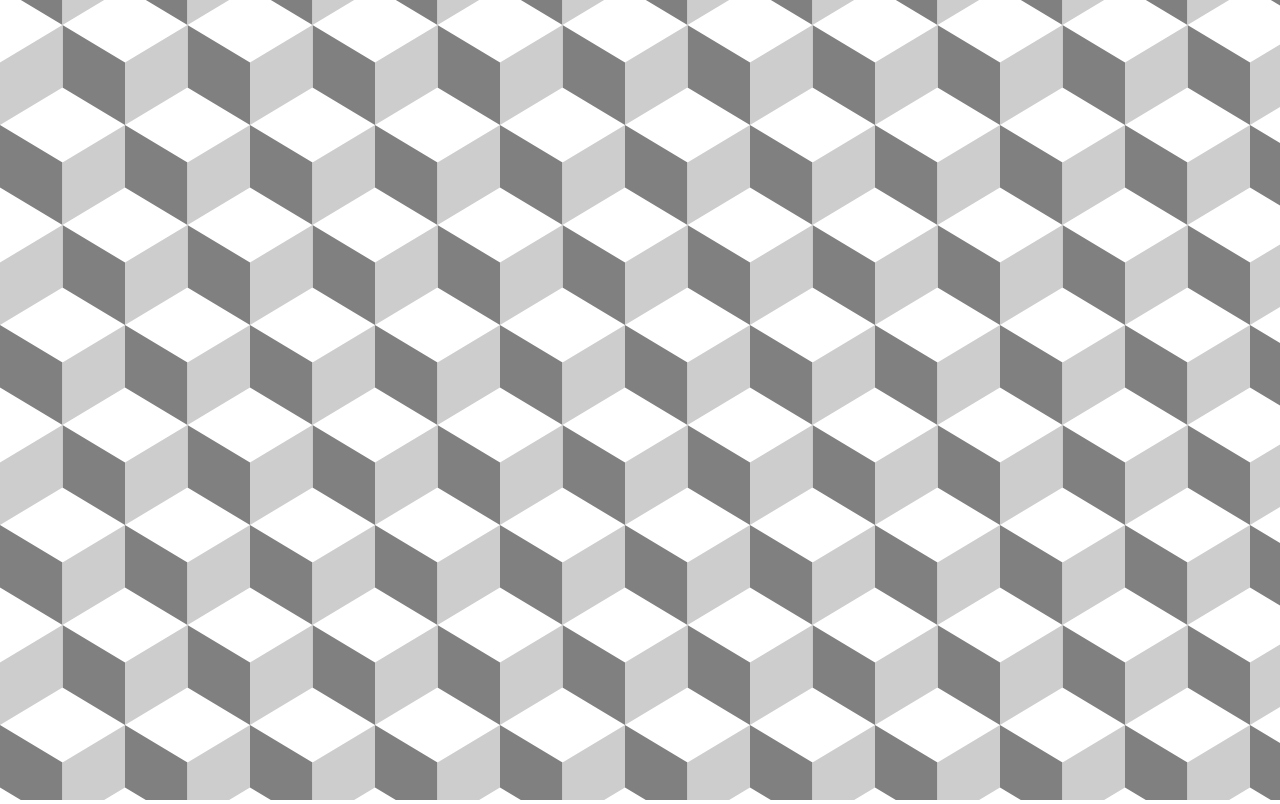
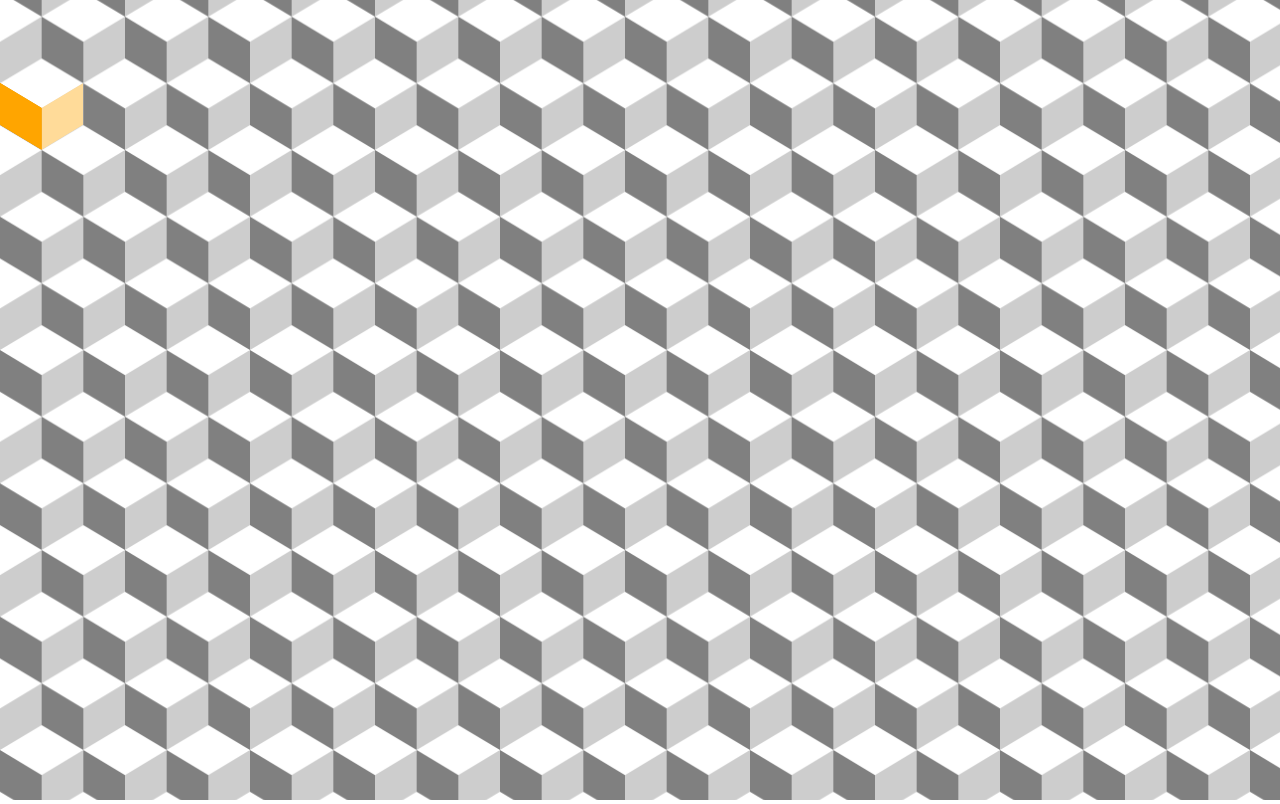
Before and after one commit to ClaudiuBogdan/IsometricCube, a Vue app: page / in a window 1280 px wide. Built offline with nearby package versions, Linux system fonts and the light colour scheme.

Commit message:
Add colored box.

```diff
--- a/src/App.vue
+++ b/src/App.vue
@@ -1,37 +1,61 @@
 <template>
   <div id="app">
-    <svg width="100%" height="100%">
+    <svg width="100%" height="100%" style="position:absolute; z-index: -1;">
       <!-- Define the pattern -->
       <pattern
         id="pattern-cubes"
         x="0"
-        y="125"
+        :y="125*cubeSizeFactor"
         patternUnits="userSpaceOnUse"
-        width="125"
-        height="200"
+        :width="125*cubeSizeFactor"
+        :height="200*cubeSizeFactor"
         viewBox="0 0 10 16"
       >
         <!-- Cube code courtest of SVGeneration: http://www.svgeneration.com/recipes/3D-Cubes/ -->
         <g id="cube">
           <!-- We'll apply the `fill` in the CSS for flexibility -->
-          <path class="left-shade" d="M0 0l5 3v5l-5 -3z"></path>
-          <path class="right-shade" d="M10 0l-5 3v5l5 -3"></path>
+          <path class="left-shade" d="M0 0l5 3v5l-5 -3z" />
+          <path class="right-shade" d="M10 0l-5 3v5l5 -3" />
         </g>
 
         <!-- Apply the cube shapes -->
-        <use x="5" y="8" xlink:href="#cube"></use>
-        <use x="-5" y="8" xlink:href="#cube"></use>
+        <use x="5" y="8" xlink:href="#cube" />
+        <use x="-5" y="8" xlink:href="#cube" />
       </pattern>
 
       <!-- The canvas for our pattern -->
-      <rect x="0" y="0" width="100%" height="100%" fill="url(#pattern-cubes)"></rect>
+      <rect x="0" y="0" width="100%" height="100%" fill="url(#pattern-cubes)" />
+    </svg>
+    <svg
+      :style="`position:absolute; left:0; top: ${125*cubeSizeFactor};`"
+      x="0"
+      :y="125*cubeSizeFactor"
+      patternUnits="userSpaceOnUse"
+      :width="125*cubeSizeFactor"
+      :height="200*cubeSizeFactor"
+      viewBox="0 0 10 16"
+    >
+      <path class="left-shade-unit" d="M0 0l5 3v5l-5 -3z" />
+      <path class="right-shade-unit" d="M10 0l-5 3v5l5 -3" />
+      <path class="left-shade-unit" d="M0 0l5 3v5l-5 -3z" />
     </svg>
   </div>
 </template>
 
 <script>
+import { win32 } from "path";
 export default {
-  name: "app"
+  name: "app",
+  data: () => {
+    return {
+      cubeSizeFactor: window.innerWidth / 1920
+    };
+  },
+  mounted() {
+    window.onresize = () => {
+      this.cubeSizeFactor = window.innerWidth / 1920;
+    };
+  }
 };
 </script>
 
@@ -45,6 +69,7 @@ html {
   height: 100%;
 }
 $fill: gray;
+$fill-unit: orange;
 
 .left-shade {
   fill: $fill;
@@ -53,4 +78,12 @@ $fill: gray;
 .right-shade {
   fill: lighten($fill, 30%);
 }
+
+.left-shade-unit {
+  fill: $fill-unit;
+}
+
+.right-shade-unit {
+  fill: lighten($fill-unit, 30%);
+}
 </style>
```
